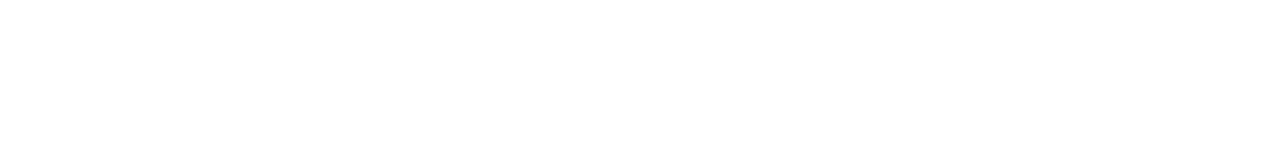
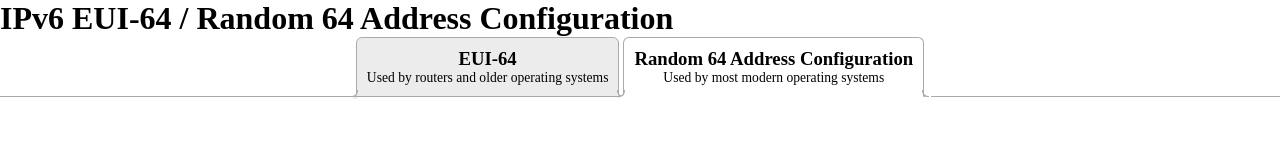
Before and after one commit to de-mark/algorithm_ipv6-eui-64, a plain HTML site: page index.html in a window 1280 px wide. Drawn offline with Linux system fonts and the light colour scheme.

Commit message:
Added basic tabs for doing either EUI or random

```diff
--- /dev/null
+++ b/assets/css/main.css
@@ -0,0 +1,72 @@
+.navigationTab {
+    position: relative;
+    text-align: center;
+}
+
+.navigationTab:after {
+    position: absolute;
+    content: "";
+    width: 100%;
+    bottom: 0;
+    left: 0;
+    border-bottom: 1px solid #AAA;
+    z-index: 1;
+}
+
+.navigationTab:before {
+    z-index: 1;
+}
+
+.tab {
+    display: inline-block;
+    position: relative;
+    z-index: 0;
+    border: 1px solid #AAA;
+    border-top-left-radius: 6px;
+    border-top-right-radius:6px;
+    background-color: #ECECEC;
+    padding: 10px
+}
+
+.tab:before,
+.tab:after {
+    position: absolute;
+    bottom: -1px;
+    width: 6px;
+    height: 6px;
+    border: 1px solid #AAA;
+    content: " ";
+}
+
+.tab:before {
+    left: -6px;
+    border-bottom-right-radius: 6px;
+    border-width: 0 1px 1px 0;
+    box-shadow: 2px 2px 0 #ECECEC;
+}
+
+.tab:after {
+    right: -6px;
+    border-bottom-left-radius: 6px;
+    border-width: 0 0 1px 1px;
+    box-shadow: -2px 2px 0 #ECECEC;
+}
+
+.tab.selected {
+    z-index: 2;
+    background: #FFF;
+    color: #000;
+    border-bottom-color: #FFF;
+}
+
+.tab.selected:before {
+    box-shadow: 2px 2px 0 #FFF;
+}
+
+.tab.selected:after {
+    box-shadow: 2px 2px 0 #FFF;
+}
+
+.tab p {
+    font-size: .85rem;
+}
--- /dev/null
+++ b/assets/css/reset.css
@@ -0,0 +1,5 @@
+* {
+    margin: 0;
+    padding: 0;
+    box-sizing: border-box;
+}
--- /dev/null
+++ b/assets/js/app.js
@@ -0,0 +1,24 @@
+const current = {"algorithm":false};
+
+const toggleAlgorithm = () => {
+    current.algorithm = !current.algorithm;
+    buildPage();
+}
+
+const clearTabClasses = () => {
+    document.querySelectorAll(".tab").forEach((e) => {
+        e.classList.remove("selected");
+    })
+}
+
+const buildPage = () => {
+    clearTabClasses();
+
+    if (current.algorithm){
+        document.getElementById("euiTab").classList.add("selected");
+    } else {
+        document.getElementById("randomTab").classList.add("selected");
+    }
+}
+
+buildPage();
--- a/index.html
+++ b/index.html
@@ -5,8 +5,32 @@
     <meta http-equiv="X-UA-Compatible" content="IE=edge">
     <meta name="viewport" content="width=device-width, initial-scale=1.0">
     <title>Algorithm - IPv6 Example</title>
+    <link rel="stylesheet" href="./assets/css/reset.css">
+    <link rel="stylesheet" href="./assets/css/main.css">
 </head>
 <body>
+    <div>
+        <div>
+            <h1>IPv6 EUI-64 / Random 64 Address Configuration</h1>
+            <p></p>
+        </div>
+        <div>
+            <div class="navigationTab">
+                <div class="tab" id="euiTab">
+                    <h3>EUI-64</h3>
+                    <p>Used by routers and older operating systems</p>
+                </div>
+                <div class="tab" id="randomTab">
+                    <h3>Random 64 Address Configuration</h3>
+                    <p>Used by most modern operating systems</p>
+                </div>
+            </div>
+            <div>
 
+            </div>
+        </div>
+    </div>
+
+    <script src="./assets/js/app.js"></script>
 </body>
 </html>
```
Also changed, not shown: assets/js/generateDiv.js (added).
